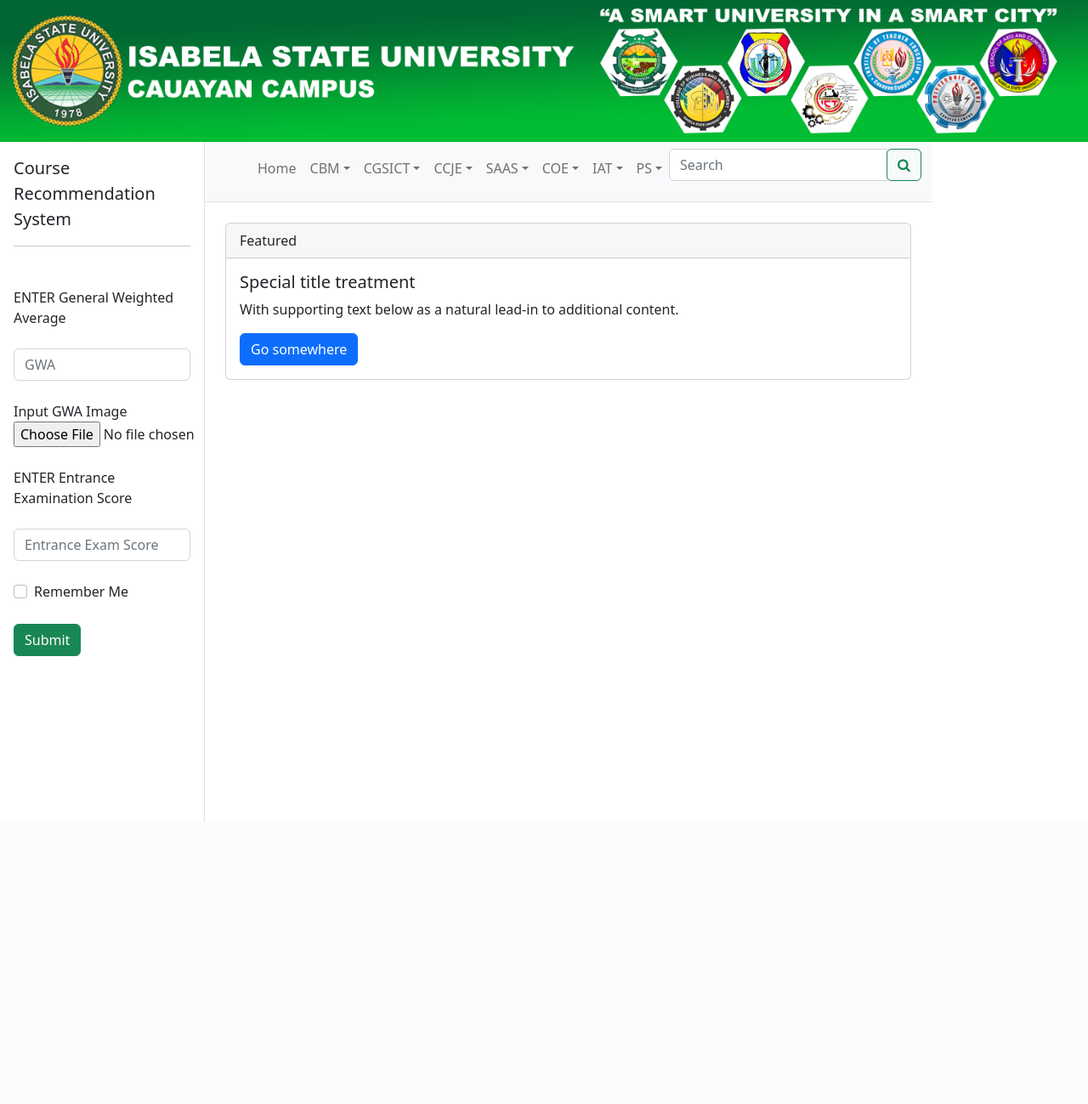
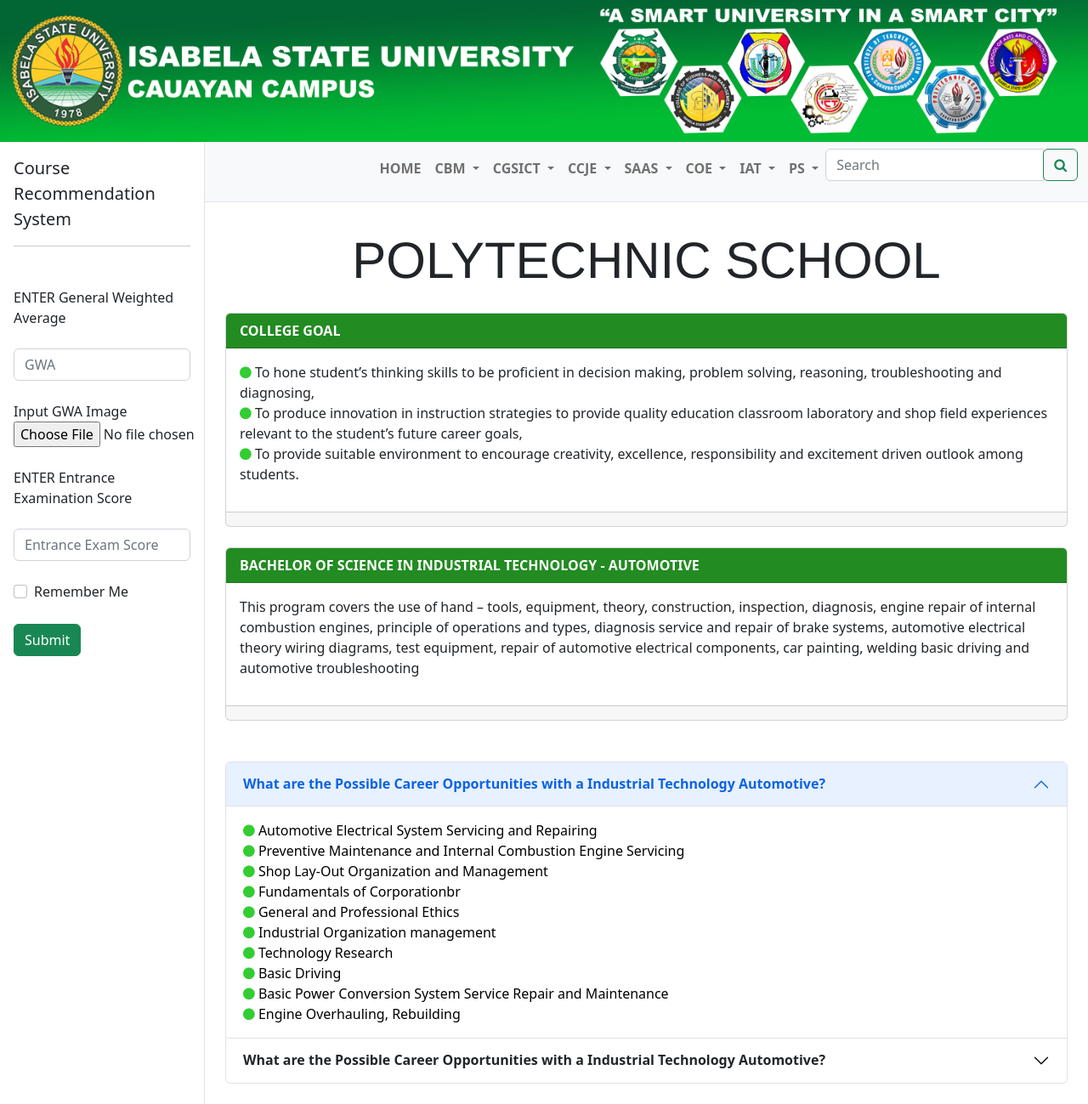
Before and after one commit to rodolfotacang/ISUWebsite, a PHP site: page / in a window 1280 px wide. Shown: the whole page at 85% size. Before the commit the page ends 967 px from the top, so only its background shows below. Run offline with PHP 8.4, Linux system fonts and the light colour scheme; some libraries are stand-ins or nearby versions.

Commit message:
added content for the polytechnic automotive

```diff
--- a/Index.html
+++ b/Index.html
@@ -37,7 +37,16 @@
 
             line-height: 30px;
            }
-
+        .fa-circle{
+            color:limegreen;
+        }
+        .card-header{
+            background-color:forestgreen !important;
+            color:#fff;
+        }
+        .fa-check{
+            color:limegreen;
+        }
 
         </style>
 
@@ -74,17 +83,13 @@
                                   <label for="imgGWA">Input GWA Image</label>
 
                                   <input type="file" class="form-control-file" pattern="[0-9]+" id="">
-
-
                                 </div>
                               </form>
                              <br>
                             </div>
                             <div class="form-group">
                               <label for="EXAmresult">ENTER Entrance Examination Score</label>
-
                               <br><br>
-
                               <input class="form-control"  class="form-control" name="entrancescore" oninput="javascript: if (this.value.length > this.maxLength) this.value = this.value.slice(0, this.maxLength);" type = "number" maxlength = "5" placeholder="Entrance Exam Score"/>
                             </div>
                             <div class="form-check">
@@ -101,6 +106,7 @@
 
                 </div>
             </div>
+
             <!-- Page content wrapper-->
             <div id="page-content-wrapper ">
                 <!-- Top navigation-->
@@ -111,9 +117,9 @@
                         <button class="navbar-toggler" type="button" data-bs-toggle="collapse" data-bs-target="#navbarSupportedContent" aria-controls="navbarSupportedContent" aria-expanded="false" aria-label="Toggle navigation"><span class="navbar-toggler-icon"></span></button>
                         <div class="collapse navbar-collapse" id="navbarSupportedContent" >
                             <ul class="navbar-nav ms-auto mt-2 mt-lg-0" id="target">
-                                <li class="nav-item active"><a class="nav-link" href="#!">Home</a></li>
+                                <li class="nav-item active"><a class="nav-link" href="#!"> <b>HOME  </b>   </a></li>
                                 <li class="nav-item dropdown">
-                                    <a class="nav-link dropdown-toggle" id="navbarDropdown" href="#" role="button" data-bs-toggle="dropdown" aria-haspopup="true" aria-expanded="false">CBM</a>
+                                    <a class="nav-link dropdown-toggle" id="navbarDropdown" href="#" role="button" data-bs-toggle="dropdown" aria-haspopup="true" aria-expanded="false">    <b> CBM</b>    </a>
                                     <div class="dropdown-menu dropdown-menu-end" aria-labelledby="navbarDropdown">
                                         <a class="dropdown-item" href="#!">BSBA</a>
                                         <a class="dropdown-item" href="#!">BSENT</a>
@@ -121,12 +127,10 @@
                                         <a class="dropdown-item" href="#!">BSTM</a>
                                         <a class="dropdown-item" href="#!">BSAIS</a>
                                         <a class="dropdown-item" href="#!">BSMA</a>
-
-
                                     </div>
                                 </li>
                                 <li class="nav-item dropdown">
-                                    <a class="nav-link dropdown-toggle" id="navbarDropdown" href="#" role="button" data-bs-toggle="dropdown" aria-haspopup="true" aria-expanded="false">CGSICT</a>
+                                    <a class="nav-link dropdown-toggle" id="navbarDropdown" href="#" role="button" data-bs-toggle="dropdown" aria-haspopup="true" aria-expanded="false">   <b> CGSICT    </b>  </a>
                                     <div class="dropdown-menu dropdown-menu-end" aria-labelledby="navbarDropdown">
                                         <a class="dropdown-item" href="#!">BSIT</a>
                                         <a class="dropdown-item" href="#!">BSCS</a>
@@ -134,14 +138,14 @@
                                     </div>
                                 </li>
                                 <li class="nav-item dropdown">
-                                    <a class="nav-link dropdown-toggle" id="navbarDropdown" href="#" role="button" data-bs-toggle="dropdown" aria-haspopup="true" aria-expanded="false">CCJE</a>
+                                    <a class="nav-link dropdown-toggle" id="navbarDropdown" href="#" role="button" data-bs-toggle="dropdown" aria-haspopup="true" aria-expanded="false">  <b>CCJE</b>    </a>
                                     <div class="dropdown-menu dropdown-menu-end" aria-labelledby="navbarDropdown">
                                         <a class="dropdown-item" href="#!">BSCRIM</a>
 
                                     </div>
                                 </li>
                                 <li class="nav-item dropdown">
-                                    <a class="nav-link dropdown-toggle" id="navbarDropdown" href="#" role="button" data-bs-toggle="dropdown" aria-haspopup="true" aria-expanded="false">SAAS</a>
+                                    <a class="nav-link dropdown-toggle" id="navbarDropdown" href="#" role="button" data-bs-toggle="dropdown" aria-haspopup="true" aria-expanded="false">  <b>SAAS</b>    </a>
                                     <div class="dropdown-menu dropdown-menu-end" aria-labelledby="navbarDropdown">
                                         <a class="dropdown-item" href="#!">Action</a>
                                         <a class="dropdown-item" href="#!">Another action</a>
@@ -150,7 +154,7 @@
                                     </div>
                                 </li>
                                 <li class="nav-item dropdown">
-                                    <a class="nav-link dropdown-toggle" id="navbarDropdown" href="#" role="button" data-bs-toggle="dropdown" aria-haspopup="true" aria-expanded="false">COE</a>
+                                    <a class="nav-link dropdown-toggle" id="navbarDropdown" href="#" role="button" data-bs-toggle="dropdown" aria-haspopup="true" aria-expanded="false">  <b>COE</b>   </a>
                                     <div class="dropdown-menu dropdown-menu-end" aria-labelledby="navbarDropdown">
                                         <a class="dropdown-item" href="#!">BEED</a>
                                         <a class="dropdown-item" href="#!">BSED</a>
@@ -158,17 +162,17 @@
                                     </div>
                                 </li>
                                 <li class="nav-item dropdown">
-                                    <a class="nav-link dropdown-toggle" id="navbarDropdown" href="#" role="button" data-bs-toggle="dropdown" aria-haspopup="true" aria-expanded="false">IAT</a>
+                                    <a class="nav-link dropdown-toggle" id="navbarDropdown" href="#" role="button" data-bs-toggle="dropdown" aria-haspopup="true" aria-expanded="false">   <b>IAT</b>  </a>
                                     <div class="dropdown-menu dropdown-menu-end" aria-labelledby="navbarDropdown">
                                         <a class="dropdown-item" href="#!">BAI</a>
 
                                     </div>
                                 </li>
                                 <li class="nav-item dropdown">
-                                    <a class="nav-link dropdown-toggle" id="navbarDropdown" href="#" role="button" data-bs-toggle="dropdown" aria-haspopup="true" aria-expanded="false">PS</a>
+                                    <a class="nav-link dropdown-toggle" id="navbarDropdown" href="#polytechnicAuto" role="button" data-bs-toggle="dropdown" aria-haspopup="true" aria-expanded="false">   <b>PS</b>   </a>
                                     <div class="dropdown-menu dropdown-menu-end" aria-labelledby="navbarDropdown">
-                                        <a class="dropdown-item" value="bsitechauto" href="#!">BSITech - AUTOMOTIVE</a>
-                                        <a class="dropdown-item" href="#page_content7">BSITech - ELECTRONICS</a>
+                                        <a class="dropdown-item" value="bsitechauto" href="#polytechnicAuto">BSITech - AUTOMOTIVE</a>
+                                        <a class="dropdown-item" href="#polytechnicElec">BSITech - ELECTRONICS</a>
 
                                 </li>
                                 <li class="nav-item">
@@ -187,21 +191,115 @@
                 </nav>
 
                 <!-- Page content-->
-                <div class="container-fluid p-4" >
+                <div class="container-fluid p-4 " >
                     <!--start of content per dropdown-->
 
 
+                            <!-- part for the PS college-->
+                            <div class="jumbotron jumbotron-fluid" id="polytechnicAuto">
+                                <div class="container">
+                               <center> <p class="" style="font-family:'Franklin Gothic Medium', 'Arial Narrow', Arial, sans-serif; font-size: 60px;;">POLYTECHNIC SCHOOL</p> </center>
 
-                            <div class="card ">
+                                </div>
+                            </div>
+
+                            <div class="card col-sm12 col-md-12 col-lg-12">
                                 <div class="card-header">
-                                  Featured
+                                  <b> COLLEGE GOAL</b>
                                 </div>
                                 <div class="card-body">
-                                  <h5 class="card-title">Special title treatment</h5>
-                                  <p class="card-text">With supporting text below as a natural lead-in to additional content.</p>
-                                  <a href="#" class="btn btn-primary">Go somewhere</a>
+                                <p>
+
+
+                                    <i class="fa fa-circle" aria-hidden="true"></i> To hone student’s thinking skills to be proficient in decision making, problem solving, reasoning, troubleshooting and diagnosing, <br>
+                                    <i class="fa fa-circle" aria-hidden="true"></i>	To produce innovation in instruction strategies to provide quality education classroom laboratory and shop field experiences relevant to the student’s future career goals,<br>
+                                    <i class="fa fa-circle" aria-hidden="true"></i>	To provide suitable environment to encourage creativity, excellence, responsibility and excitement driven outlook among students.
+
+
+
+                                </p>
+                                </div>
+                                <div class="card-footer text-muted">
+                                       <!--empty footer-->
                                 </div>
                               </div>
+                              <br>
+
+
+                            <div class="card col-sm12 col-md-12 col-lg-12">
+                                <div class="card-header">
+                                  <b>  BACHELOR OF SCIENCE IN INDUSTRIAL TECHNOLOGY - AUTOMOTIVE </b>
+                                </div>
+                                <div class="card-body">
+                                 <p>
+                                This program covers the use of hand – tools, equipment, theory, construction, inspection, diagnosis, engine repair of internal combustion engines, principle of operations and types, diagnosis service and repair of brake systems, automotive electrical theory wiring diagrams, test equipment, repair of automotive electrical components, car painting, welding basic driving and automotive troubleshooting
+                                    </p>
+                                </div>
+                                <div class="card-footer text-muted">
+                                               <!--empty footer-->
+                                </div>
+
+                            </div>
+
+                            <br>
+
+
+
+                            <br>
+                            <div class="accordion" id="accordionPanelsStayOpenExample">
+                                <div class="accordion-item">
+                                  <h2 class="accordion-header" id="panelsStayOpen-headingOne">
+                                    <button class="accordion-button" type="button" data-bs-toggle="collapse" data-bs-target="#panelsStayOpen-collapseOne" aria-expanded="true" aria-controls="panelsStayOpen-collapseOne">
+                                        <b> What are the Possible Career Opportunities with a Industrial Technology Automotive?</b>
+                                    </button>
+                                  </h2>
+                                  <div id="panelsStayOpen-collapseOne" class="accordion-collapse collapse show" aria-labelledby="panelsStayOpen-headingOne">
+                                    <div class="accordion-body">
+
+
+                                        <i class="fa fa-circle" aria-hidden="true"></i> Automotive Electrical System Servicing and Repairing <br>
+                                        <i class="fa fa-circle" aria-hidden="true"></i> Preventive Maintenance and Internal Combustion Engine Servicing <br>
+                                        <i class="fa fa-circle" aria-hidden="true"></i>	Shop Lay-Out Organization and Management <br>
+                                        <i class="fa fa-circle" aria-hidden="true"></i>	Fundamentals of Corporationbr <br>
+                                        <i class="fa fa-circle" aria-hidden="true"></i>	General and Professional Ethics <br>
+                                        <i class="fa fa-circle" aria-hidden="true"></i>	Industrial Organization management <br>
+                                        <i class="fa fa-circle" aria-hidden="true"></i>	Technology Research <br>
+                                        <i class="fa fa-circle" aria-hidden="true"></i>	Basic Driving <br>
+                                        <i class="fa fa-circle" aria-hidden="true"></i>	Basic Power Conversion System Service Repair and Maintenance <br>
+                                        <i class="fa fa-circle" aria-hidden="true"></i>	Engine Overhauling, Rebuilding <br>
+
+
+                                    </div>
+                                  </div>
+                                </div>
+                                <div class="accordion-item">
+                                  <h2 class="accordion-header" id="panelsStayOpen-headingTwo">
+                                    <button class="accordion-button collapsed" type="button" data-bs-toggle="collapse" data-bs-target="#panelsStayOpen-collapseTwo" aria-expanded="false" aria-controls="panelsStayOpen-collapseTwo">
+                                        <b> What are the Possible Career Opportunities with a Industrial Technology Automotive?</b>
+                                    </button>
+                                  </h2>
+                                  <div id="panelsStayOpen-collapseTwo" class="accordion-collapse collapse" aria-labelledby="panelsStayOpen-headingTwo">
+                                    <div class="accordion-body">
+
+
+                                        <i class="fa fa-circle" aria-hidden="true"></i> 	Automotive Mechanic/Technician <br>
+                                        <i class="fa fa-circle" aria-hidden="true"></i>     Tune-up Technician <br>
+                                        <i class="fa fa-circle" aria-hidden="true"></i>	    Auto Parts Technician  <br>
+                                        <i class="fa fa-circle" aria-hidden="true"></i>	    Brake Repairer <br>
+                                        <i class="fa fa-circle" aria-hidden="true"></i>	 	Auto Body Painter <br>
+                                        <i class="fa fa-circle" aria-hidden="true"></i>		Retail Service Technician <br>
+                                        <i class="fa fa-circle" aria-hidden="true"></i>	    Motorcycle Mechanic  <br>
+                                        <i class="fa fa-circle" aria-hidden="true"></i>		College/Vocational instructor <br>
+
+
+                                    </div>
+                                  </div>
+                                </div>
+
+                              </div>
+
+
+
                     <!--end of content per dropdown-->
                 </div>
                 <!-- END OF Page content-->
--- a/css/styles.css
+++ b/css/styles.css
@@ -65,3 +65,11 @@
   position: fixed;
   top: 0;
 }
+
+
+/* font that i want for the title */
+@font-face {
+  font-family: "fntfce";
+  src: url("/fonts/gear-webfont.woff2") format("woff2"),
+       url("/fonts/gear-webfont.woff") format("woff");
+}
```
